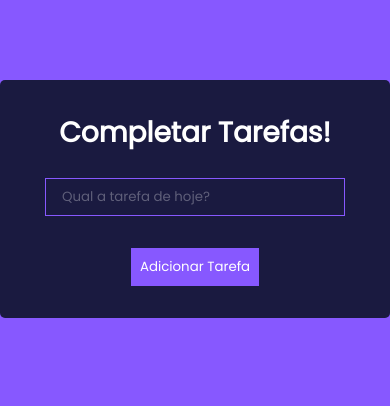
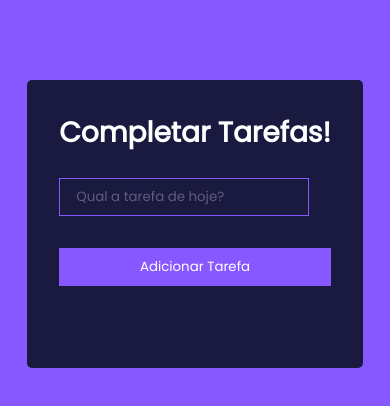
Before and after one commit to ogeanvictor/ToDoList, a React (Create React App) app: page / in a window 390 px wide. Shown: the top 406 px of the page. Built offline with nearby package versions, Linux system fonts and the light colour scheme; the HTML template or start-up script is replaced by a standard one.

Commit message:
Make responsive/ Fix bug edit

```diff
--- a/src/App.css
+++ b/src/App.css
@@ -56,7 +56,10 @@ h1 {
   border: none;
   padding: 0.55rem;
   cursor: pointer;
+}
 
+.todo-btn:hover {
+  background-color: #8d60ff;
 }
 
 .task {
@@ -79,3 +82,19 @@ h1 {
   color: #c5aeff;
   text-decoration: line-through;
 }
+
+@media (max-width: 520px) {
+  .todo-input {
+    width: 250px;
+  }
+
+  .todo-form {
+    display: flex;
+    flex-direction: column;
+  }
+
+  .todo-btn {
+    width: inherit;
+    margin-bottom: 50px;
+  }
+}
--- a/src/components/EditToDoForm.js
+++ b/src/components/EditToDoForm.js
@@ -1,14 +1,13 @@
 import React, {useState} from 'react'
 
-export const EditToDoForm = ({ editTodo, todo }) => {
-    const [task, setTask] = useState(todo.task)
+export const EditToDoForm = ({ editTask, todo }) => {
+    const [task, setTask] = useState(todo.task);
 
     function handleSubmit(e) {
-        e.preventDefault()
-        console.log(todo)
-        editTodo(task, todo.id)
-        setTask("")
-    }
+        e.preventDefault();
+        editTask(task, todo.id);
+        setTask(todo);
+    };
 
     return (
         <form className="todo-form" onSubmit={handleSubmit}>
--- a/src/components/ToDoWrapper.js
+++ b/src/components/ToDoWrapper.js
@@ -29,15 +29,16 @@ export const ToDoWrapper = () => {
     }
 
     const editTask = (todo, id) => {
-        setTasks(tasks.map((task) => task.id === id ? {...task, todo, isEditing: !task.isEditing} : task ))
+        setTasks(tasks.map((task) => task.id === id ? {...task, task:todo, isEditing: !task.isEditing} : task ));
     }
+
   return (
     <div className='todo-wrapper'>
         <h1>Completar Tarefas!</h1>
         <ToDoForm addTodo={addTodo} />
         {tasks.map((task, index) => (
             task.isEditing ? (
-                <EditToDoForm editTodo={editTask} todo={task}/>
+                <EditToDoForm editTask={editTask} todo={task}/>
             ) : (
                 <Task task={task} key={index} toogleComplete={toogleComplete} deleteTodo={deleteTodo} editTodo={editTodo}/>
             )
```
